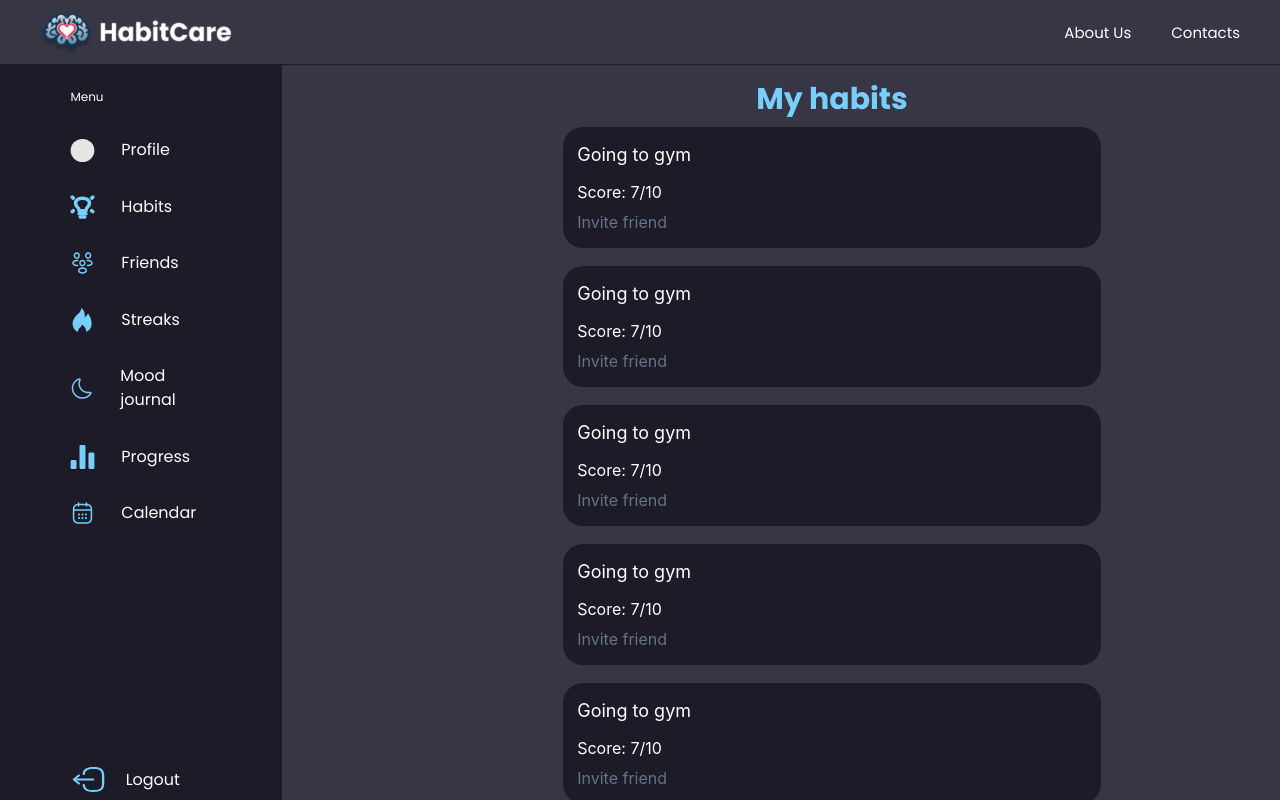
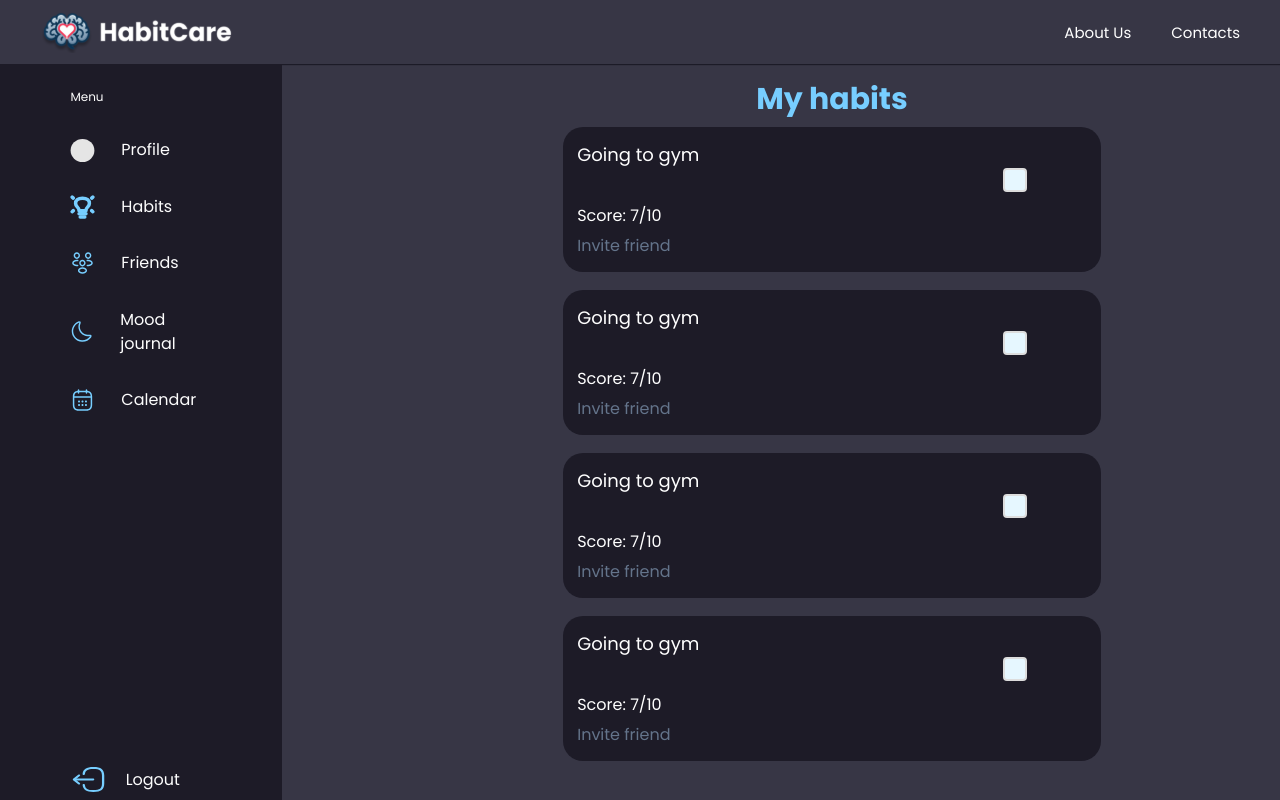
Before and after one commit to jakub-gorzkowski/habitcare, a React (Create React App) app in the folder reactjs/: page /dashboard in a window 1280 px wide. Built offline with nearby package versions, Linux system fonts and the light colour scheme.

Commit message:
dashboard update

```diff
--- a/reactjs/src/components/HabitItem.css
+++ b/reactjs/src/components/HabitItem.css
@@ -1,3 +1,5 @@
+@import url('https://fonts.googleapis.com/css2?family=Poppins:wght@400;700&display=swap');
+
 .habit-item {
     display: flex;
     flex-direction: column;
@@ -5,6 +7,7 @@
     padding: 14px;
     margin-top: 2%;
     font-size: 1rem;
+    font-family: 'Poppins', sans-serif;
     color: white;
     background-color: #1D1B27;
     border-radius: 20px;
@@ -27,6 +30,62 @@
 .invite-text {
     margin-top: 0.375rem;
     color: #64748b;
+    font-family: 'Poppins', sans-serif;
+}
+.check{
+    width: 100%;
+    height: 100%;
+    display: flex;
+    justify-content: flex-end;
+}
+.checkbox{
+    margin-right: 60px;
+    -webkit-appearance: none; /* Remove default appearance */
+    -moz-appearance: none;
+    appearance: none;
+    width: 24px;
+    height: 24px;
+    border: 2px solid #ddd;
+    border-radius: 4px;
+    outline: none;
+    cursor: pointer;
+    position: relative;
+    background-color: #e6f7ff;
+}
+.checkbox:checked {
+    background-color: #77CEFF; /* Darker blue color for checked state */
+    border-color: #77CEFF;
+}
+
+.checkbox:checked::after {
+    content: '\2713'; /* Unicode for check mark */
+    font-size: 18px;
+    color: #1D1B27; /* Black color for check mark */
+    position: absolute;
+    top: 50%;
+    left: 50%;
+    transform: translate(-50%, -50%);
+}
+.add-habit-input {
+    margin-top: 5%;
+    width: 60%;
+}
+.add-habit-input input {
+    width: 100%;
+    padding: 10px;
+    font-size: 1em;
+    font-family: 'Poppins', sans-serif;
+    border: 1px solid #1D1B27;
+    border-radius: 5px;
+    background-color: #77CEFF;
+    color: #1D1B27;
+}
+.add-habit-input input::placeholder {
+    color: #1D1B27;
+}
+.add-habit-btn {
+    margin-top: 10px;
+    margin-bottom: 10px;
 }
 @media (max-width: 900px) {
     .habit-item {
--- a/reactjs/src/components/HabitItem.js
+++ b/reactjs/src/components/HabitItem.js
@@ -1,10 +1,21 @@
-import React from "react";
+import React, { useState } from "react";
 import "./HabitItem.css";
 
 function HabitItem({ label, score, inviteText }) {
+    const [isChecked, setIsChecked] = useState(false);
+
+    const handleCheckboxChange = () => {
+        setIsChecked(!isChecked);
+    };
     return (
         <div className="habit-item">
             <h3 className="label">{label}</h3>
+            <div className="check"><input
+                type="checkbox"
+                className="checkbox"
+                checked={isChecked}
+                onChange={handleCheckboxChange}
+            /></div>
             <div className="score">
                 Score: <span className="score-value">{score}</span>
             </div>
--- a/reactjs/src/components/SideBar.js
+++ b/reactjs/src/components/SideBar.js
@@ -23,9 +23,9 @@ const menuItems = [
     { icon: myProfileIcon, label: "Profile", to: "/profile" },
     { icon: habitIcon, label: "Habits", to: "/dashboard" },
     { icon: friendsIcon, label: "Friends", to: "/friends" },
-    { icon: streaksIcon, label: "Streaks", to: "/streaks" },
+    // { icon: streaksIcon, label: "Streaks", to: "/streaks" },
     { icon: moodJournalIcon, label: "Mood journal", to: "/journal" },
-    { icon: progressIcon, label: "Progress", to: "/progress" },
+    // { icon: progressIcon, label: "Progress", to: "/progress" },
     { icon: calendarIcon, label: "Calendar", to: "/calendar" },
 ];
 
--- a/reactjs/src/pages/Dashboard.js
+++ b/reactjs/src/pages/Dashboard.js
@@ -20,15 +20,16 @@ function Dashboard() {
                 <HabitItem label="Going to gym" score="7/10" inviteText="Invite friend"/>
                 <HabitItem label="Going to gym" score="7/10" inviteText="Invite friend"/>
                 <HabitItem label="Going to gym" score="7/10" inviteText="Invite friend"/>
-                <HabitItem label="Going to gym" score="7/10" inviteText="Invite friend"/>
-                <HabitItem label="Going to gym" score="7/10" inviteText="Invite friend"/>
+                <div className="add-habit-input">
+                    <input type="text" placeholder="Insert habit name"/>
+                </div>
                 <div className="add-habit-btn">
                     <Button color="blue">Add Habit</Button>
                 </div>
             </div>
         </div>
         <div className="mobile-menu">
-            <MobileMenu activePage={activePage} />
+            <MobileMenu activePage={activePage}/>
         </div>
     </div>
   );
```
